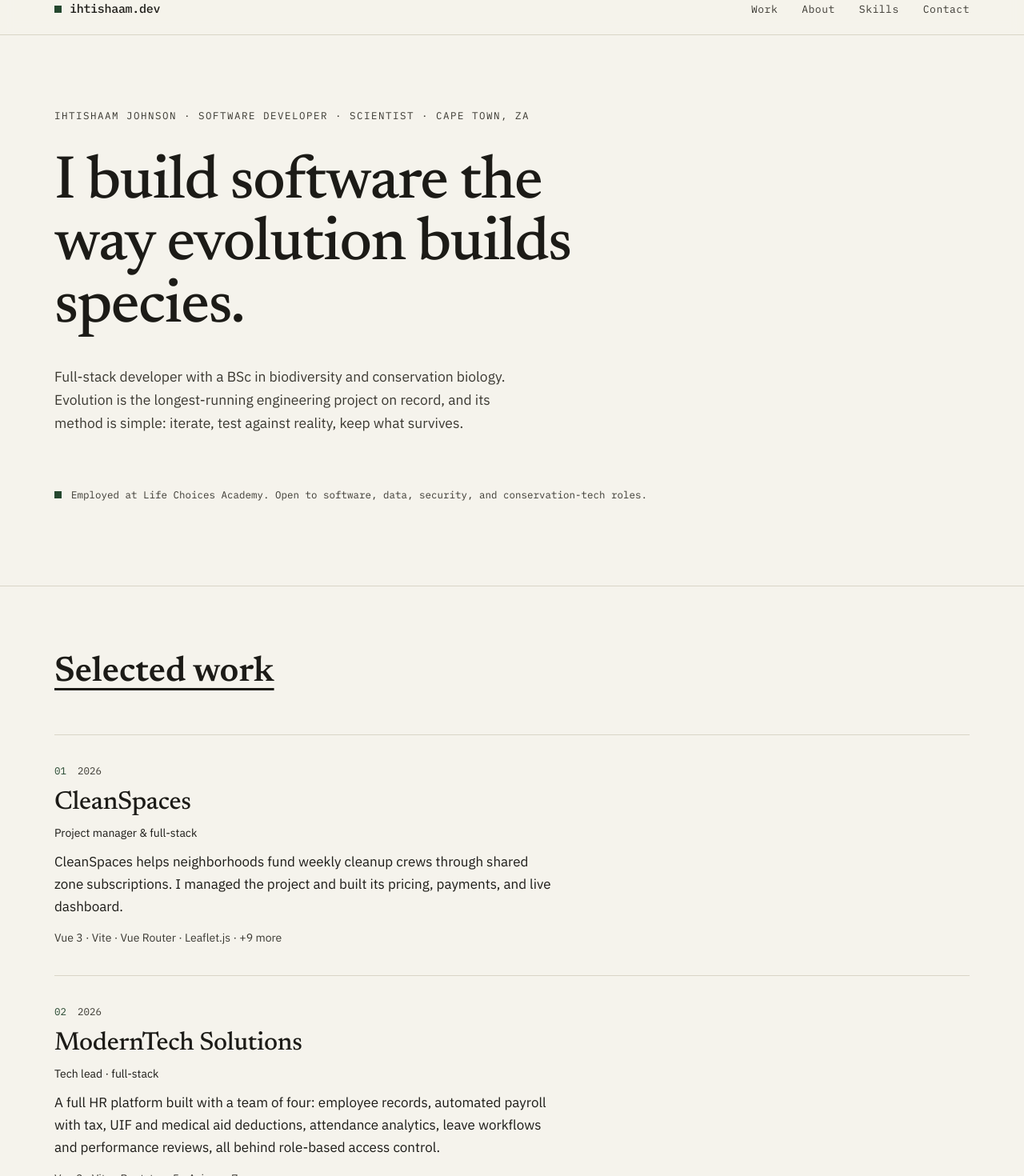
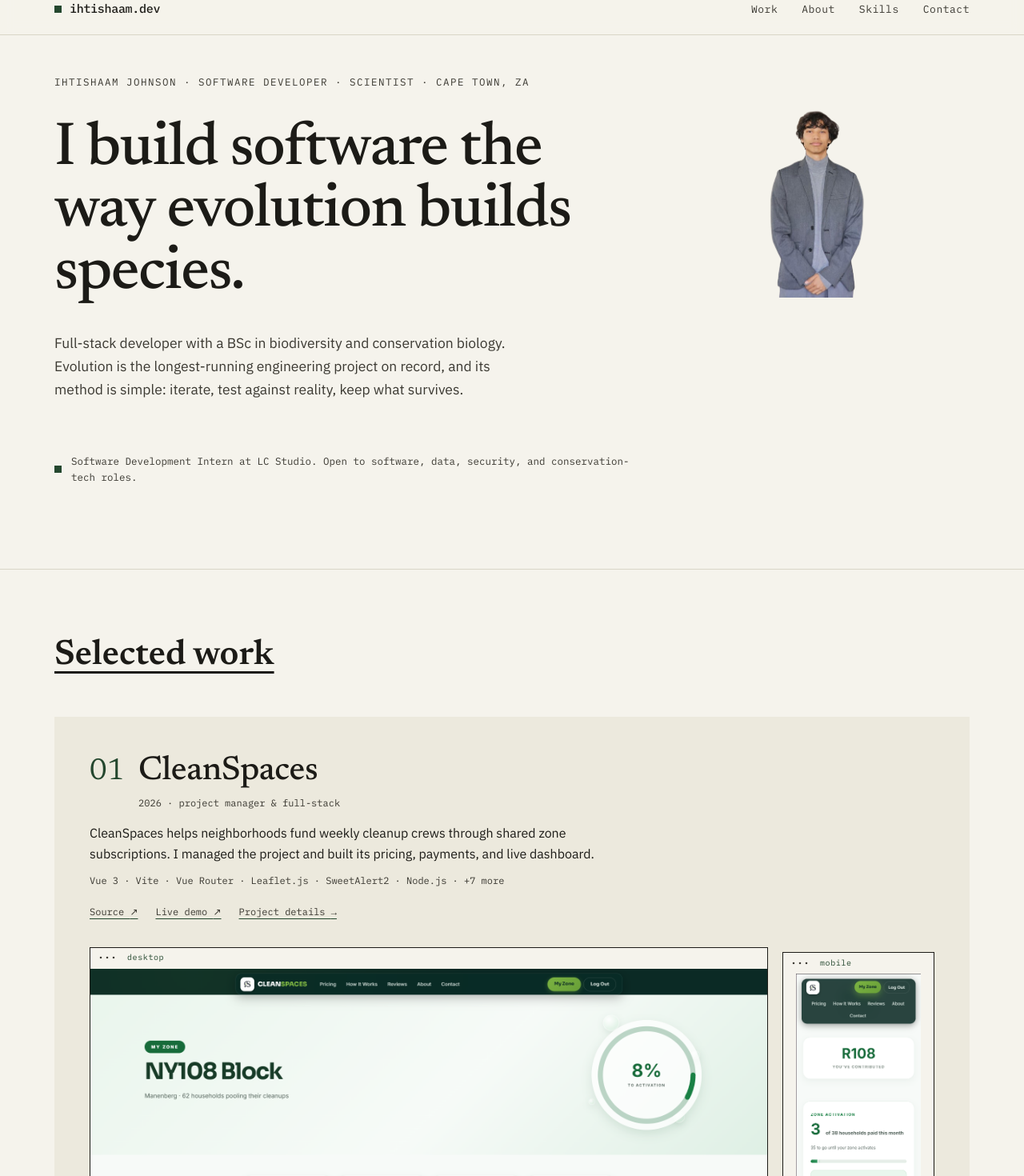
Before and after one commit to ihtishaamj63-web/ihtishaam-portfolio, a Vue app: page / in a window 1280 px wide. Shown: the part 20-1490 px from the top of the page at 80% size. Built offline with nearby package versions, Linux system fonts and the light colour scheme.

Commit message:
added green background to footer, changed how projects are displayed, added image of self

```diff
--- a/src/components/CursorHint.vue
+++ b/src/components/CursorHint.vue
@@ -2,7 +2,7 @@
   <div
     class="cursor-hint"
     :class="{ on: text }"
-    :style="{ transform: 'translate(' + (x + 18) + 'px, ' + (y + 18) + 'px)' }"
+    :style="{ transform: 'translate(' + (x + 14) + 'px, ' + (y + 14) + 'px)' }"
     aria-hidden="true"
   >
     {{ text }}
@@ -50,7 +50,7 @@ onUnmounted(() => {
   top: 0;
   left: 0;
   padding: 5px 10px;
-  background: var(--ink);
+  background: var(--green);
   color: var(--paper);
   font-family: var(--mono);
   font-size: 11px;
--- a/src/components/HeroSection.vue
+++ b/src/components/HeroSection.vue
@@ -1,6 +1,7 @@
 <template>
   <section id="top" class="hero">
-    <div class="wrap">
+    <div class="wrap hero-layout">
+      <div class="hero-copy">
         <p class="kicker">Ihtishaam Johnson · software developer · Scientist · Cape Town, ZA</p>
         <h1>I build software the way evolution builds species.</h1>
         <p class="lede">
@@ -10,9 +11,16 @@
         </p>
         <p class="status">
           <span class="status-sq" aria-hidden="true"></span>
-        Employed at Life Choices Academy. Open to software, data, security, and conservation-tech
-        roles.
+          Software Development Intern at LC Studio. Open to software, data, security, and
+          conservation-tech roles.
         </p>
+      </div>
+      <div class="hero-portrait">
+        <img
+          src="/images/ihtishaam_johnson_portfolio_image-removebg-preview.png"
+          alt="Ihtishaam Johnson"
+        />
+      </div>
     </div>
   </section>
 </template>
@@ -21,7 +29,31 @@
 
 <style scoped>
 .hero {
-  padding: calc(var(--nav-h) + 90px) 0 104px;
+  padding: calc(var(--nav-h) + 48px) 0 104px;
+}
+
+.hero-layout {
+  display: grid;
+  grid-template-columns: minmax(0, 1.5fr) minmax(220px, 0.8fr);
+  align-items: start;
+  gap: 40px;
+}
+
+.hero-copy {
+  min-width: 0;
+}
+
+.hero-portrait {
+  display: flex;
+  justify-content: center;
+  align-self: start;
+}
+
+.hero-portrait img {
+  width: min(100%, 210px);
+  max-height: 290px;
+  object-fit: contain;
+  object-position: center top;
 }
 
 .kicker {
@@ -66,4 +98,12 @@ h1 {
   background: var(--green);
   flex: none;
 }
+
+@media (max-width: 720px) {
+  .hero-layout {
+    grid-template-columns: 1fr;
+    gap: 28px;
+  }
+
+}
 </style>
--- a/src/components/ProjectCard.vue
+++ b/src/components/ProjectCard.vue
@@ -1,32 +1,88 @@
 <template>
   <article
-    class="card"
-    :class="{ 'has-thumb': !!project.thumbnail }"
-    role="button"
-    tabindex="0"
-    :aria-label="'Open ' + project.name + ' details'"
-    @click="$emit('open')"
-    @keydown.enter.prevent="$emit('open')"
-    @keydown.space.prevent="$emit('open')"
-    @mouseenter="showHint('view project')"
+    class="project-card"
+    @mouseenter="showHint('Explore ' + project.name)"
     @mouseleave="hideHint()"
-    @focus="showHint('view project')"
-    @blur="hideHint()"
   >
-    <div class="meta">
-      <span class="num">{{ String(index + 1).padStart(2, '0') }}</span>
-      <span class="year">{{ project.year }}</span>
+    <div class="project-info">
+      <div class="project-heading">
+        <span class="num">{{ String(index + 1).padStart(2, '0') }}</span>
+        <div>
+          <h3>{{ project.name }}</h3>
+          <p class="role">{{ project.year }} <span aria-hidden="true">·</span> {{ project.role }}</p>
+        </div>
+      </div>
+
+      <p class="summary">{{ project.summary }}</p>
+      <p class="tech">{{ techPreview }}</p>
+
+      <div class="actions">
+        <a
+          v-if="project.github"
+          :href="project.github"
+          target="_blank"
+          rel="noopener"
+          @mouseenter="showHint('Open source code')"
+          @mouseleave="showHint('Explore ' + project.name)"
+          @focus="showHint('Open source code')"
+          @blur="hideHint()"
+        >
+          Source <span aria-hidden="true">↗</span>
+        </a>
+        <a
+          v-if="project.live"
+          :href="project.live"
+          target="_blank"
+          rel="noopener"
+          @mouseenter="showHint('Open live demo')"
+          @mouseleave="showHint('Explore ' + project.name)"
+          @focus="showHint('Open live demo')"
+          @blur="hideHint()"
+        >
+          Live demo <span aria-hidden="true">↗</span>
+        </a>
+        <button
+          type="button"
+          @click="emit('open')"
+          @mouseenter="showHint('View project details')"
+          @mouseleave="showHint('Explore ' + project.name)"
+          @focus="showHint('View project details')"
+          @blur="hideHint()"
+        >
+          Project details <span aria-hidden="true">→</span>
+        </button>
+      </div>
     </div>
 
-    <div class="body">
-      <h3>{{ project.name }}</h3>
-      <p class="role">{{ project.role }}</p>
-      <p class="summary">{{ project.summary }}</p>
-      <p class="tech">{{ techPreview }}</p>
-    </div>
-
-    <div v-if="project.thumbnail" class="thumb">
-      <img :src="project.thumbnail" :alt="project.name" />
+    <div v-if="project.desktopShot || project.mobileShot" class="gallery">
+      <button
+        v-if="project.desktopShot"
+        class="preview desktop-preview"
+        type="button"
+        :aria-label="'View ' + project.name + ' desktop screenshot and details'"
+        @click="emit('open')"
+        @mouseenter="showHint('View project details')"
+        @mouseleave="showHint('Explore ' + project.name)"
+        @focus="showHint('View project details')"
+        @blur="hideHint()"
+      >
+        <span class="preview-bar"><span class="window-dots" aria-hidden="true">•••</span> desktop</span>
+        <img :src="project.desktopShot" :alt="project.name + ' desktop interface'" />
+      </button>
+      <button
+        v-if="project.mobileShot"
+        class="preview mobile-preview"
+        type="button"
+        :aria-label="'View ' + project.name + ' mobile screenshot and details'"
+        @click="emit('open')"
+        @mouseenter="showHint('View project details')"
+        @mouseleave="showHint('Explore ' + project.name)"
+        @focus="showHint('View project details')"
+        @blur="hideHint()"
+      >
+        <span class="preview-bar"><span class="window-dots" aria-hidden="true">•••</span> mobile</span>
+        <img :src="project.mobileShot" :alt="project.name + ' mobile interface'" />
+      </button>
     </div>
   </article>
 </template>
@@ -40,118 +96,182 @@ const props = defineProps({
   index: { type: Number, default: 0 },
 })
 
-defineEmits(['open'])
+const emit = defineEmits(['open'])
 
 const { showHint, hideHint } = useCursorHint()
 
 const techPreview = computed(() => {
   const t = props.project.tech
-  const head = t.slice(0, 4).join(' · ')
-  return t.length > 4 ? head + ' · +' + (t.length - 4) + ' more' : head
+  const head = t.slice(0, 6).join(' · ')
+  return t.length > 6 ? head + ' · +' + (t.length - 6) + ' more' : head
 })
 </script>
 
 <style scoped>
-.card {
+.project-card {
   display: grid;
-  grid-template-columns: 1fr;
-  gap: 12px;
-  padding: 34px 0;
-  border-top: 1px solid var(--line);
-  cursor: pointer;
-  transition: background 0.18s ease;
-}
-
-.card:last-child {
+  gap: 34px;
+  padding: clamp(24px, 4vw, 44px);
+  background: var(--paper-deep);
   border-bottom: 1px solid var(--line);
 }
 
-.card:hover,
-.card:focus-visible {
-  background: var(--paper-deep);
+.project-info {
+  max-width: 760px;
 }
 
-.meta {
+.project-heading {
   display: flex;
-  flex-direction: row;
-  gap: 14px;
-  padding-top: 0;
-  font-family: var(--mono);
-  font-size: 12.5px;
+  align-items: baseline;
+  gap: 18px;
+  margin-bottom: 14px;
 }
 
 .num {
+  flex: none;
   color: var(--green);
-}
-
-.year {
-  color: var(--ink-soft);
+  font-family: var(--serif);
+  font-size: 38px;
+  line-height: 1;
 }
 
 h3 {
   font-family: var(--serif);
   font-weight: 500;
-  font-size: clamp(24px, 3vw, 32px);
+  font-size: clamp(30px, 4vw, 42px);
   line-height: 1.15;
   letter-spacing: -0.01em;
 }
 
-.card:hover h3 {
-  text-decoration: underline;
-  text-decoration-color: var(--green);
-  text-decoration-thickness: 2px;
-  text-underline-offset: 6px;
-}
-
 .role {
-  font-size: 14px;
-  color: var(--ink);
-  margin: 8px 0 10px;
+  margin-top: 5px;
+  font-family: var(--mono);
+  font-size: 12px;
+  color: var(--ink-soft);
+  text-transform: lowercase;
 }
 
 .summary {
-  font-size: 17px;
+  font-size: 16px;
   color: var(--ink);
-  max-width: 62ch;
-  margin-bottom: 14px;
+  max-width: 68ch;
+  margin-bottom: 10px;
 }
 
 .tech {
-  font-size: 14px;
+  font-family: var(--mono);
+  font-size: 12px;
   color: var(--ink-soft);
+  line-height: 1.8;
 }
 
-.has-thumb {
-  grid-template-columns: 1fr 240px;
+.actions {
+  display: flex;
+  align-items: center;
+  flex-wrap: wrap;
+  gap: 12px 22px;
+  margin-top: 18px;
+  font-family: var(--mono);
+  font-size: 12px;
 }
 
-.thumb {
-  border: 1px solid var(--line);
-  overflow: hidden;
-  align-self: start;
+.actions a,
+.actions button {
+  color: var(--ink-soft);
+  text-decoration: underline;
+  text-decoration-color: var(--green);
+  text-underline-offset: 4px;
+  transition: color 0.15s ease;
 }
 
-.thumb img {
-  width: 100%;
-  height: 100%;
-  object-fit: cover;
-  transition: transform 0.3s ease;
+.actions a:hover,
+.actions button:hover {
+  color: var(--green);
 }
 
-.card:hover .thumb img {
-  transform: scale(1.03);
+.gallery {
+  display: grid;
+  grid-template-columns: minmax(0, 1fr) 190px;
+  gap: 18px;
+  align-items: end;
+}
+
+.preview {
+  display: flex;
+  flex-direction: column;
+  min-width: 0;
+  width: 100%;
+  overflow: hidden;
+  border: 1px solid var(--ink);
+  background: var(--paper);
+  text-align: left;
+}
+
+.preview-bar {
+  display: flex;
+  align-items: center;
+  gap: 12px;
+  flex: none;
+  height: 26px;
+  padding: 0 10px;
+  color: var(--green);
+  font-family: var(--mono);
+  font-size: 10px;
+  letter-spacing: 0.06em;
+  text-transform: lowercase;
+}
+
+.window-dots {
+  color: var(--ink-soft);
+  font-size: 10px;
+  letter-spacing: 2px;
+}
+
+.preview img {
+  width: 100%;
+  height: auto;
+  object-fit: contain;
+  object-position: top center;
+  background: var(--paper);
+  transition: transform 0.25s ease;
+}
+
+.mobile-preview img {
+  flex: 1;
+  min-height: 0;
+  height: 100%;
+}
+
+.preview:hover img {
+  transform: scale(1.015);
+}
+
+.mobile-preview {
+  aspect-ratio: 0.52;
+  max-height: 390px;
+}
+
+.preview:focus-visible,
+.actions a:focus-visible,
+.actions button:focus-visible {
+  outline-color: var(--green);
+  outline-offset: 4px;
 }
 
 @media (max-width: 720px) {
-  .card,
-  .has-thumb {
-    grid-template-columns: 1fr;
-    padding: 28px 0;
+  .project-card {
+    gap: 24px;
   }
 
-  .thumb {
-    order: -1;
-    height: 170px;
+  .gallery {
+    grid-template-columns: 1fr;
+    gap: 14px;
+  }
+
+  .mobile-preview {
+    width: min(100%, 210px);
+    justify-self: center;
+    max-height: 340px;
   }
 }
 </style>
--- a/src/components/WorkSection.vue
+++ b/src/components/WorkSection.vue
@@ -4,7 +4,7 @@
       <div class="section-head">
         <h2>Selected work</h2>
       </div>
-      <div>
+      <div class="project-list">
         <ProjectCard
           v-for="(project, i) in projects"
           :key="project.id"
@@ -23,3 +23,16 @@ import { projects } from '../data/projects'
 
 defineEmits(['open-project'])
 </script>
+
+<style scoped>
+.project-list {
+  display: grid;
+  gap: 28px;
+}
+
+@media (max-width: 720px) {
+  .project-list {
+    gap: 20px;
+  }
+}
+</style>
--- a/src/data/experience.js
+++ b/src/data/experience.js
@@ -2,7 +2,13 @@
 
 export const experience = [
   {
-    period: 'Apr 2026 - Present',
+    period: 'Present',
+    title: 'Software Development Intern',
+    org: 'LC Studio',
+    points: ['Started after graduating from Life Choices Academy.'],
+  },
+  {
+    period: 'Apr 2026',
     title: 'Full-Stack Developer',
     org: 'Life Choices Academy',
     points: [
--- a/src/data/skills.js
+++ b/src/data/skills.js
@@ -48,4 +48,16 @@ export const skillGroups = [
       'Rate limiting',
     ],
   },
+  {
+    title: 'Tools & workflow',
+    items: [
+      'Git',
+      'GitHub',
+      'Vite',
+      'Figma',
+      'Microsoft 365',
+      'Google Workspace',
+      'AI-assisted development (Claude Code, Cursor)',
+    ],
+  },
 ]
```
Also changed, not shown: src/components/ContactSection.vue (+21 -6 lines), src/components/SkillsSection.vue (+11 -3 lines), public/images/ihtishaam_johnson_portfolio_image-removebg-preview.png (added). Lines whose indentation alone changed are shown as unchanged.
